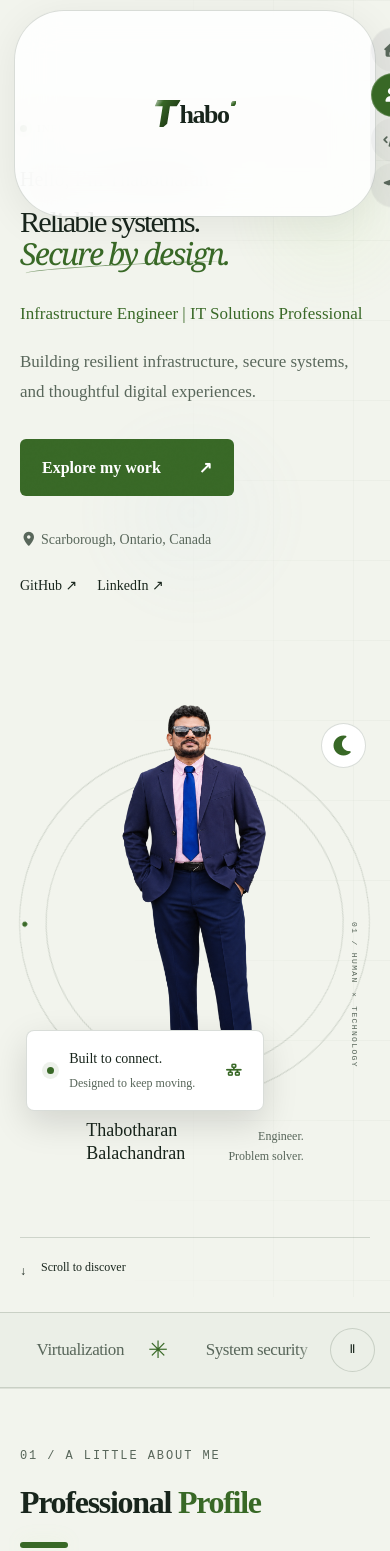
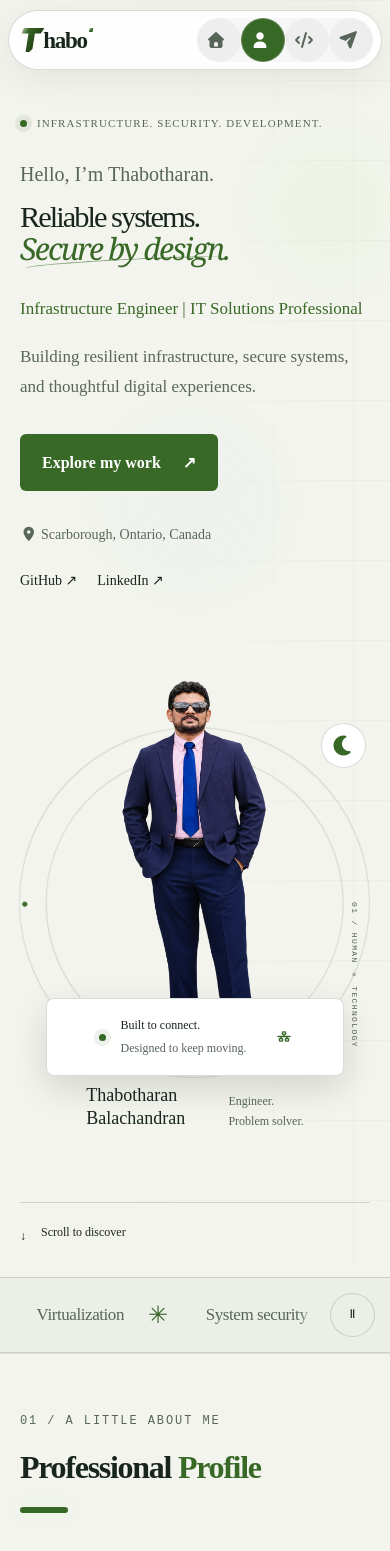
Before and after one commit to balathabo1996/Thabo-Portfolio, a Next.js app: page / in a window 390 px wide. Shown: the top 1551 px of the page. Built offline with nearby package versions, Linux system fonts and the light colour scheme; no server answers; the database is empty.

Commit message:
Enhancements

```diff
--- a/styles/globals.css
+++ b/styles/globals.css
@@ -3290,3 +3290,18 @@ textarea {
   background: var(--primary-gradient);
   color: #ffffff;
 }
+
+/* Admin reflow: prevent intrinsic widths from pushing forms off small screens. */
+.admin-wrapper :is(.content-area, .content-container, .card, .item-row, .grid-2) { min-width: 0; }
+.admin-wrapper :is(input, textarea, select) { max-width: 100%; font-size: 16px; }
+.admin-wrapper :is(.item-info, .item-row h3, .item-row p, .card-title) { overflow-wrap: anywhere; }
+.admin-wrapper .toast { max-width: calc(100vw - 24px); overflow-wrap: anywhere; }
+@media (max-width: 768px) {
+  .admin-wrapper .admin-root .sidebar { width: min(280px, 86vw); height: 100vh; height: 100dvh; padding-bottom: max(24px, env(safe-area-inset-bottom, 0px)); }
+  .admin-wrapper .admin-root .content-area { width: 100%; height: 100vh; height: 100dvh; }
+  .admin-wrapper .admin-root :is(.hamburger, .action-icon) { min-width: 44px; min-height: 44px; }
+}
+@media (max-width: 480px) {
+  .admin-wrapper .login-card { padding: 28px 20px; border-radius: 20px; }
+  .admin-wrapper .item-actions { flex-wrap: wrap; }
+}
--- a/styles/studio.css
+++ b/styles/studio.css
@@ -381,3 +381,61 @@ html:has(.portfolio-site), body:has(.portfolio-site) { padding-top: 0; backgroun
 .portfolio-site dialog.contact-modal-overlay::backdrop { background: transparent; }
 .portfolio-site .studio-headline { font-size: clamp(2.2rem, 4.4vw, 4rem); }
 @media (max-width: 700px) { .portfolio-site .studio-headline { font-size: clamp(1.9rem, 7.8vw, 3.5rem); } }
+/* Device reflow: keep the fixed navigation compact and let content shrink safely. */
+.portfolio-site .logo.brand-wordmark { width: auto; text-align: left; }
+.portfolio-site .navigation { width: auto; flex: 0 0 auto; flex-wrap: nowrap; margin-top: 0; }
+.portfolio-site .navigation a { min-height: 44px; }
+.portfolio-site .skills-grid { grid-template-columns: repeat(2, minmax(0, 1fr)); }
+.portfolio-site :is(.skill-category, .role-info, .meta-info, .timeline-tab-content) { min-width: 0; }
+.portfolio-site .skill-tags { display: flex; flex-wrap: wrap; }
+.portfolio-site .skill-tags .badge { max-width: 100%; white-space: normal; text-align: left; line-height: 1.6; }
+.portfolio-site .skill-tags :is(img, i) { flex-shrink: 0; }
+.portfolio-site .timeline-tab-btn { min-height: 44px; }
+.portfolio-site .resume-card :is(h3, h4, p, li, a) { overflow-wrap: anywhere; }
+.portfolio-site .meta-info { max-width: 100%; }
+.portfolio-site .contact-list li { min-width: 0; }
+.portfolio-site .contact-list .icon { flex-shrink: 0; }
+.portfolio-site .contact-form textarea { resize: vertical; }
+.portfolio-site .contact-modal-card { max-height: calc(100vh - 40px); max-height: calc(100dvh - 40px); overflow-y: auto; padding: clamp(22px, 5vw, 40px); }
+@media (max-width: 900px) {
+  .portfolio-site header { left: max(14px, env(safe-area-inset-left, 0px)); right: max(14px, env(safe-area-inset-right, 0px)); width: auto; max-width: none; transform: none; gap: 12px; padding: 8px 12px !important; }
+  .portfolio-site .navigation { gap: 2px; padding: 2px; }
+  .portfolio-site .navigation a { min-width: 44px; padding: 0 10px; }
+  .portfolio-site .navigation a span { display: none; }
+  .portfolio-site .navigation a i { font-size: 16px; }
+  .portfolio-site .studio-hero { grid-template-columns: minmax(0, 1fr); padding-top: calc(115px + env(safe-area-inset-top, 0px)); gap: 36px; min-height: auto; }
+  .portfolio-site .hero-content { order: initial; }
+  .portfolio-site .studio-visual { width: min(85%, 380px); margin-inline: auto; }
+  .portfolio-site .studio-headline { font-size: clamp(1.9rem, 7.8vw, 4rem); }
+  .portfolio-site .editorial-section-heading { flex-wrap: wrap; }
+  .portfolio-site .timeline-tabs-nav { max-width: 100%; border-radius: 20px; gap: 6px; }
+  .portfolio-site .timeline-tab-btn { flex: 1 1 auto; justify-content: center; padding: 10px 12px; }
+}
+@media (max-width: 600px) {
+  .portfolio-site .skills-grid { grid-template-columns: minmax(0, 1fr); }
+  .portfolio-site .resume-card { padding: 20px; }
+  .portfolio-site .card-header { flex-direction: column; align-items: flex-start; }
+  .portfolio-site .meta-info { text-align: left; margin-left: 0; flex-shrink: 1; }
+  .portfolio-site .role-info h3 { font-size: clamp(21px, 5vw, 28px); }
+  .portfolio-site .contact-headline { font-size: clamp(2rem, 8.3vw, 3rem); }
+  .portfolio-site .hero-actions > div { max-width: 100%; }
+  .portfolio-site .studio-primary { gap: 22px; }
+  .portfolio-site .contact-info-panel, .portfolio-site .contact-form { padding: 22px; }
+  .portfolio-site .portrait-cutout .studio-portrait { height: clamp(320px, 100vw, 420px); }
+  .portfolio-site footer { padding-right: 65px; }
+}
+@media (max-width: 400px) {
+  .portfolio-site header { left: 8px; right: 8px; gap: 4px; padding: 7px 8px !important; }
+  .portfolio-site .logo.brand-wordmark { font-size: 23px; padding-inline: 2px; }
+  .portfolio-site .navigation { gap: 0; padding: 0; }
+  .portfolio-site .navigation a { padding-inline: 8px; }
+  .portfolio-site .timeline-tab-btn { flex-basis: 100%; }
+  .portfolio-site .cutout-visual .system-note { left: 0; right: 0; justify-content: center; font-size: 12px; }
+  .portfolio-site .portrait-caption { flex-wrap: wrap; padding-inline: 0; gap: 12px; }
+  .portfolio-site .portrait-caption > span { text-align: left; }
+}
+@media (max-height: 500px) and (orientation: landscape) {
+  .portfolio-site header { top: 6px; }
+  .portfolio-site .studio-hero { padding-top: 100px; }
+  .portfolio-site .portrait-cutout .studio-portrait { height: 320px; }
+}
```
